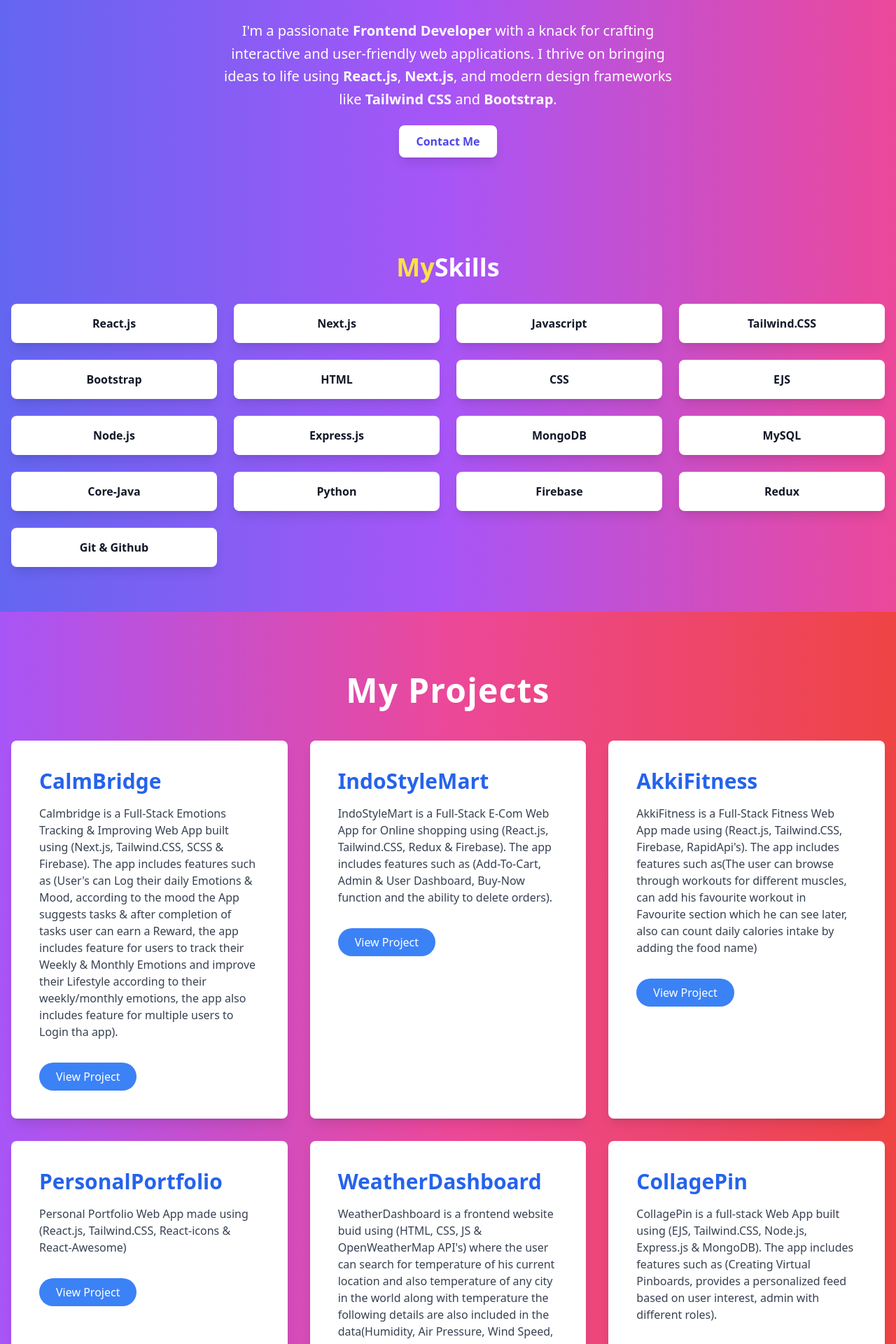
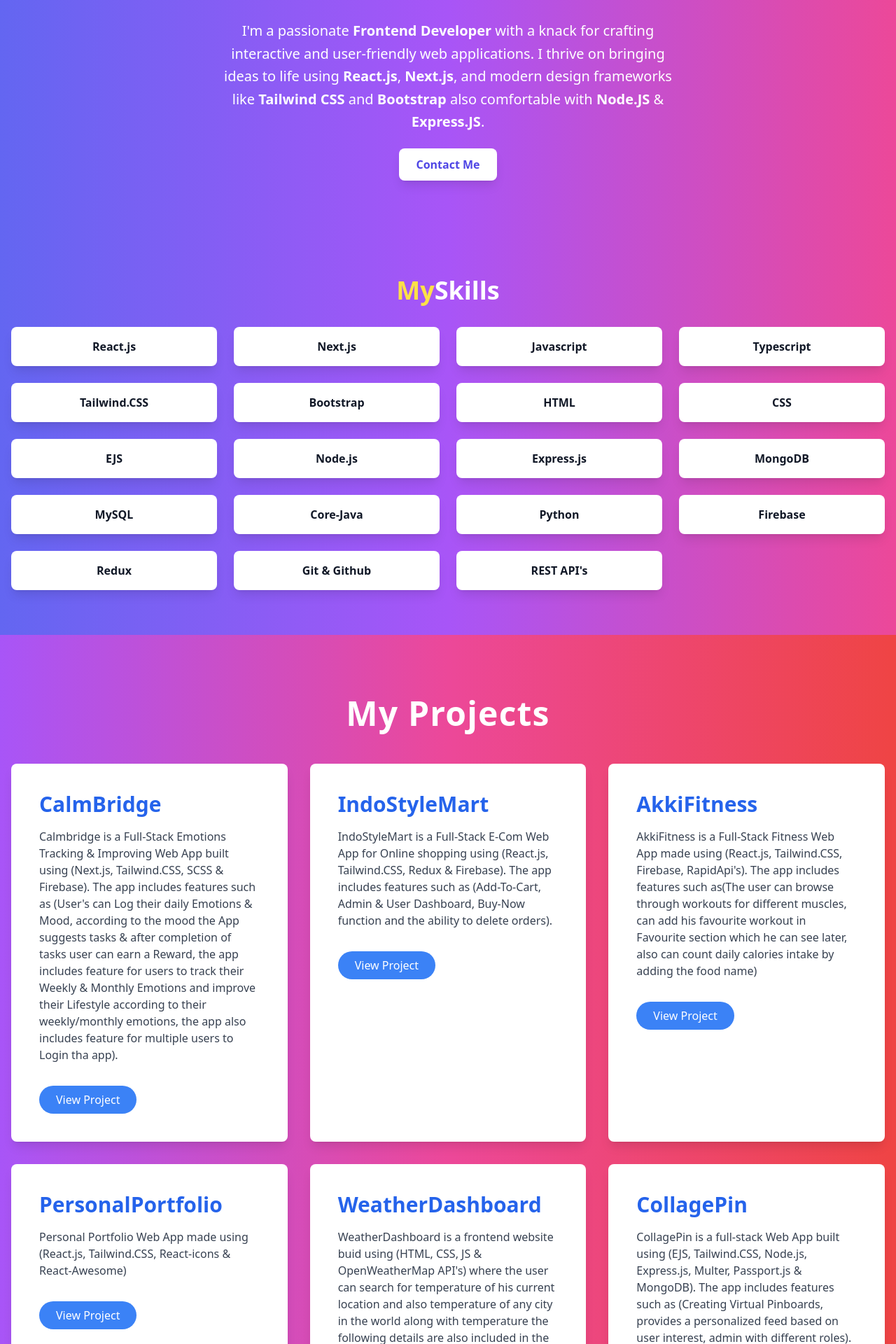
Before and after one commit to SauravYadav12345/Saurav-s-Portfolio, a React (Create React App) app: page / in a window 1280 px wide. Shown: the part 1000-2920 px from the top of the page at 70% size. Built offline with nearby package versions, Linux system fonts and the light colour scheme.

Commit message:
updated the project's and Skill section

```diff
--- a/src/Components/About.js
+++ b/src/Components/About.js
@@ -24,7 +24,9 @@ const About = () => {
             <span className="font-semibold">Next.js</span>, and modern design
             frameworks like <span className="font-semibold">Tailwind CSS</span>{" "}
             and
-            <span className="font-semibold"> Bootstrap</span>.
+            <span className="font-semibold"> Bootstrap</span> also comfortable
+            with <span className="font-semibold">Node.JS</span> &{" "}
+            <span className="font-semibold">Express.JS</span>.
           </p>
         </Fade>
 
--- a/src/Components/Projects.js
+++ b/src/Components/Projects.js
@@ -36,7 +36,7 @@ const Projects = () => {
     {
       title: "CollagePin",
       description:
-        "CollagePin is a full-stack Web App built using (EJS, Tailwind.CSS, Node.js, Express.js & MongoDB). The app includes features such as (Creating Virtual Pinboards, provides a personalized feed based on user interest, admin with different roles).",
+        "CollagePin is a full-stack Web App built using (EJS, Tailwind.CSS, Node.js, Express.js, Multer, Passport.js & MongoDB). The app includes features such as (Creating Virtual Pinboards, provides a personalized feed based on user interest, admin with different roles).",
       link: "https://github.com/SauravYadav12345/CollagePin",
     },
     {
--- a/src/Components/Skills.js
+++ b/src/Components/Skills.js
@@ -6,6 +6,7 @@ const Skills = () => {
     "React.js",
     "Next.js",
     "Javascript",
+    "Typescript",
     "Tailwind.CSS",
     "Bootstrap",
     "HTML",
@@ -20,6 +21,7 @@ const Skills = () => {
     "Firebase",
     "Redux",
     "Git & Github",
+    "REST API's",
   ];
   return (
     <section
```
